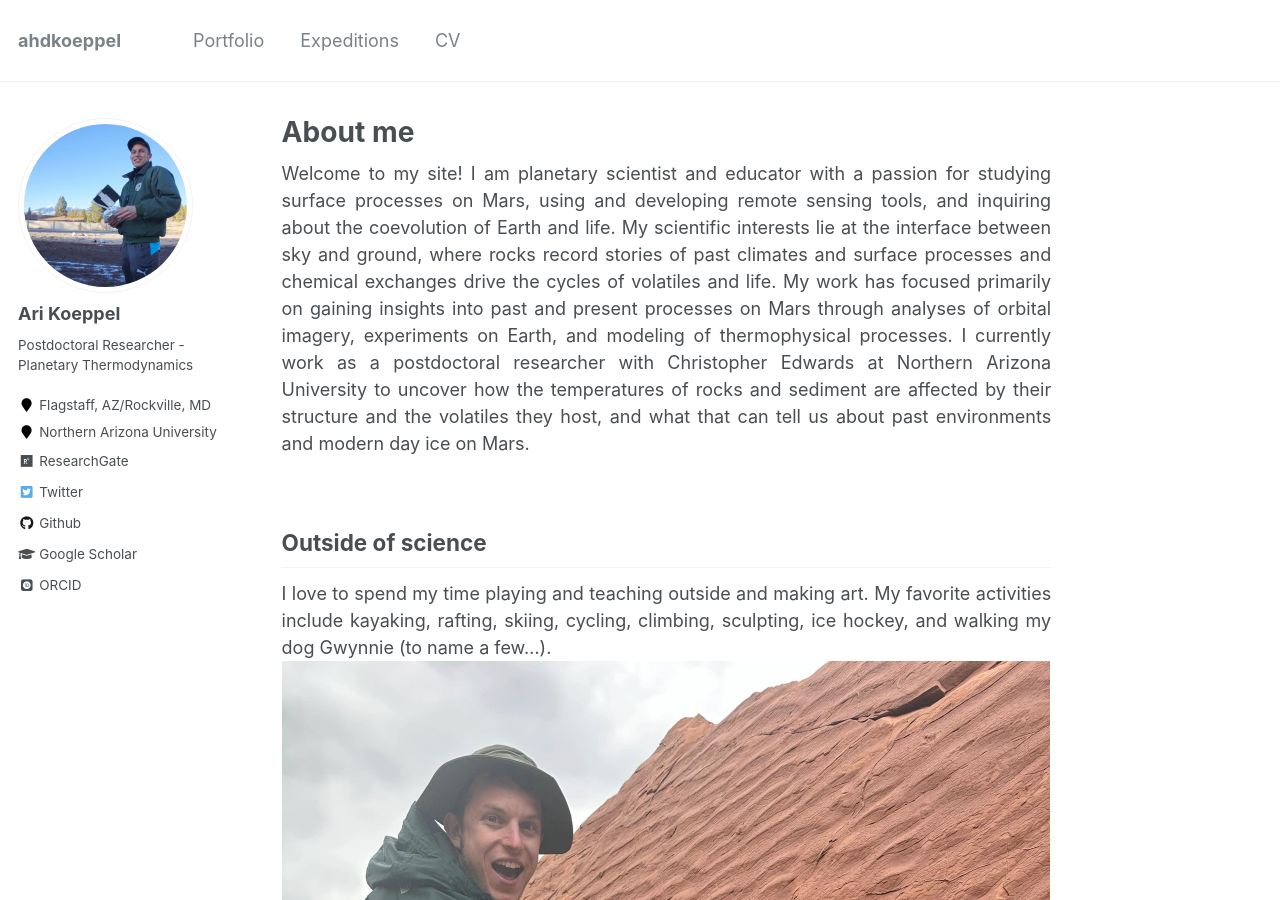
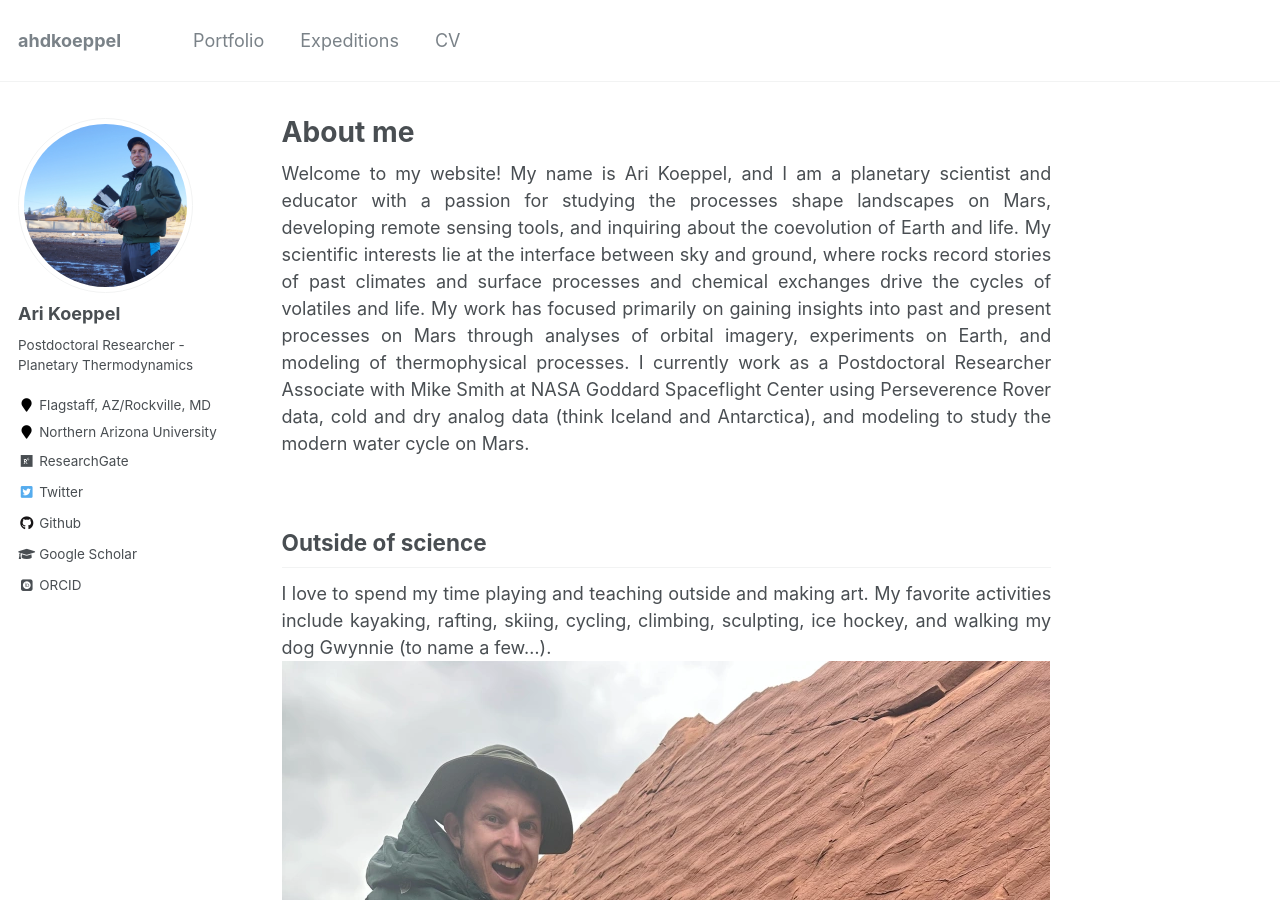
Before and after one commit to ahdkoeppel/ahdkoeppel.github.io, a Jekyll site: the page built from _pages/about.md, in a window 1280 px wide and 900 px high. Built offline with Jekyll 4.4.1, drawn with Linux system fonts in a browser that asks for light colours; some web fonts are replaced.

Commit message:
Minor updates

```diff
--- a/_pages/about.md
+++ b/_pages/about.md
@@ -7,7 +7,7 @@ redirect_from:
   - /about/
   - /about.html
 ---
-<div style="text-align: justify"> Welcome to my site! I am planetary scientist and educator with a passion for studying surface processes on Mars, using and developing remote sensing tools, and inquiring about the coevolution of Earth and life. My scientific interests lie at the interface between sky and ground, where rocks record stories of past climates and surface processes and chemical exchanges drive the cycles of volatiles and life. My work has focused primarily on gaining insights into past and present processes on Mars through analyses of orbital imagery, experiments on Earth, and modeling of thermophysical processes. I currently work as a postdoctoral researcher with Christopher Edwards at Northern Arizona University to uncover how the temperatures of rocks and sediment are affected by their structure and the volatiles they host, and what that can tell us about past environments and modern day ice on Mars. </div>  <p>&nbsp;</p>
+<div style="text-align: justify"> Welcome to my website! My name is Ari Koeppel, and I am a planetary scientist and educator with a passion for studying the processes shape landscapes on Mars, developing remote sensing tools, and inquiring about the coevolution of Earth and life. My scientific interests lie at the interface between sky and ground, where rocks record stories of past climates and surface processes and chemical exchanges drive the cycles of volatiles and life. My work has focused primarily on gaining insights into past and present processes on Mars through analyses of orbital imagery, experiments on Earth, and modeling of thermophysical processes. I currently work as a Postdoctoral Researcher Associate with Mike Smith at NASA Goddard Spaceflight Center using Perseverence Rover data, cold and dry analog data (think Iceland and Antarctica), and modeling to study the modern water cycle on Mars. </div>  <p>&nbsp;</p>
 
 ## Outside of science
 <div style="text-align: justify"> I love to spend my time playing and teaching outside and making art. My favorite activities include kayaking, rafting, skiing, cycling, climbing, sculpting, ice hockey, and walking my dog Gwynnie (to name a few…).</div>
```
Also changed, not shown: _pages/cv.md (+1 -1 lines).
